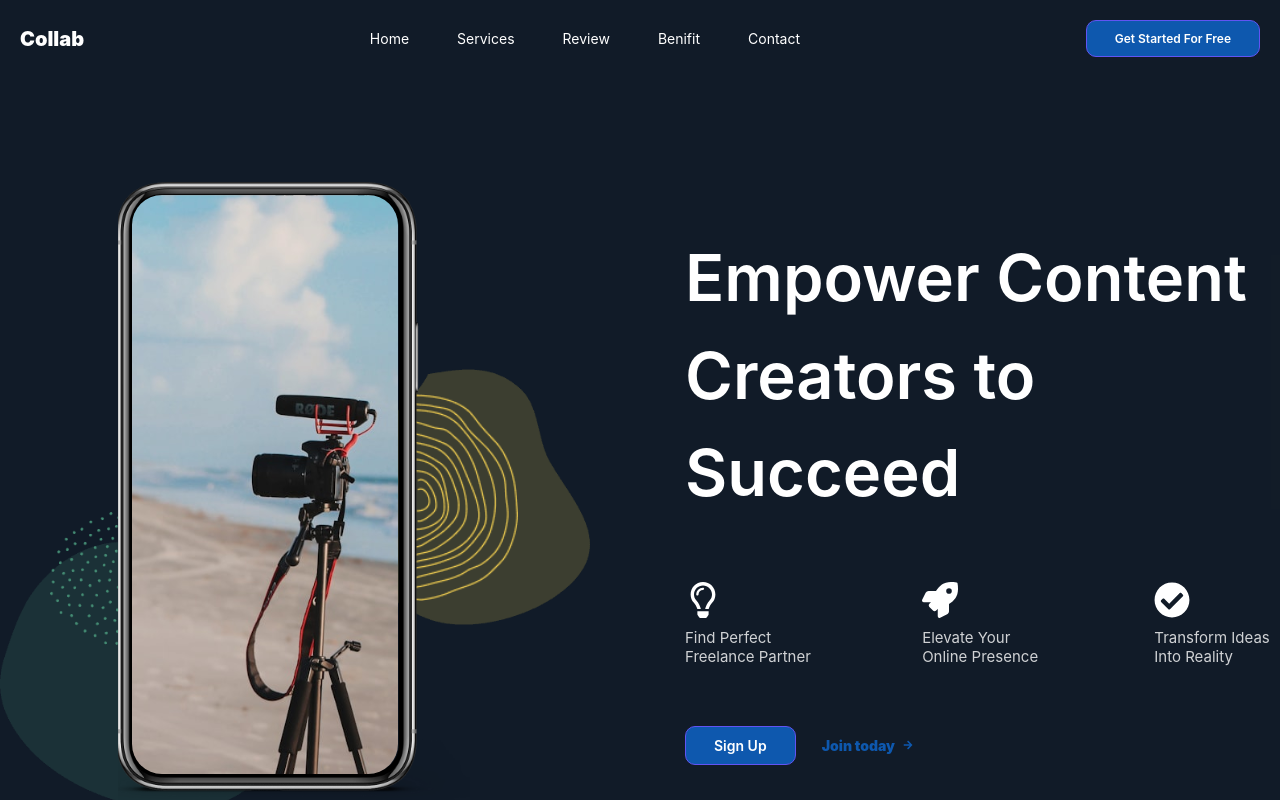
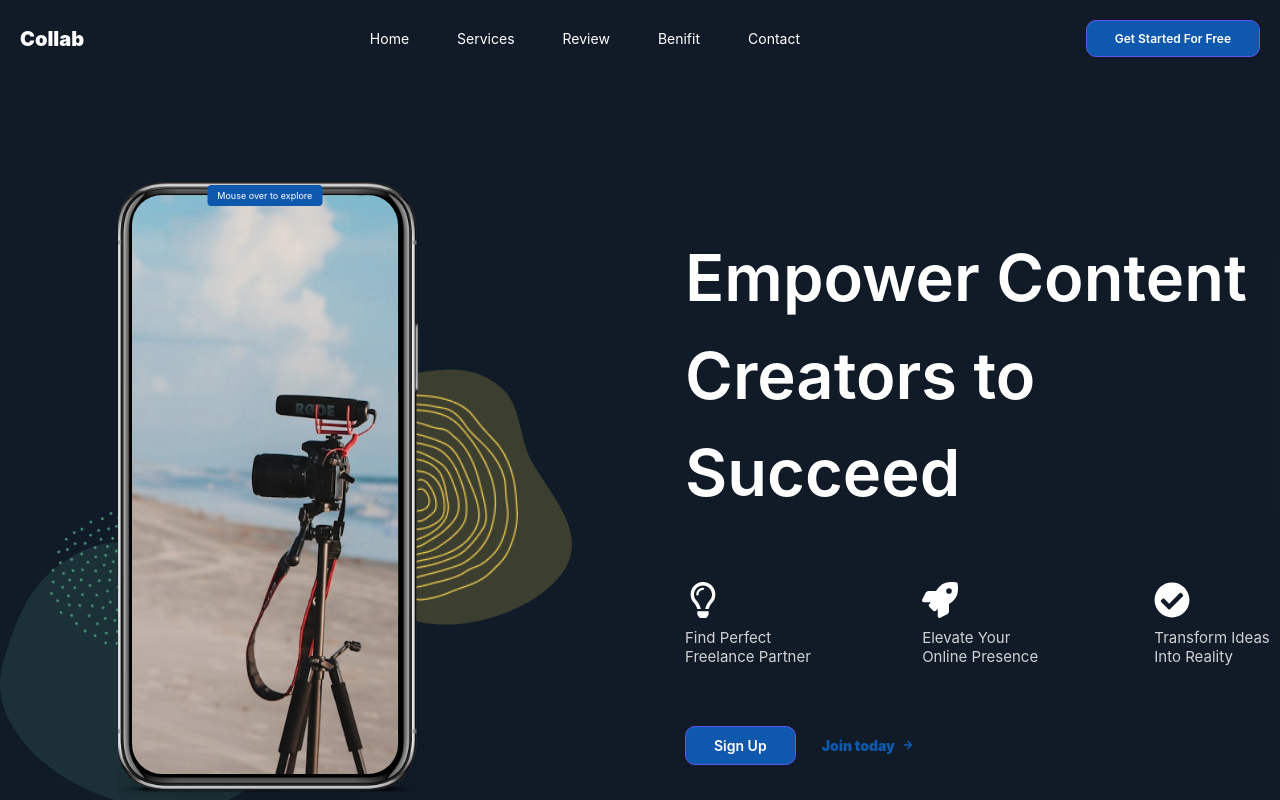
Before and after one commit to c4dr-me/creator-project, a React (Vite) app: page / in a window 1280 px wide. Shown: the top 800 px of the page. Built offline with nearby package versions, Linux system fonts and the light colour scheme.

Commit message:
added tooltip

```diff
--- a/src/Home.jsx
+++ b/src/Home.jsx
@@ -6,7 +6,29 @@ import {
   FaCheckCircle,
   FaArrowRight,
 } from "react-icons/fa";
-import styled from "styled-components";
+import styled, {css} from "styled-components";
+
+const Tooltip = styled.div`
+  position: absolute;
+  top: -10px;
+  left: 50%;
+  transform: translateX(-50%);
+  background-color: #0e58ae;
+  color: #ffffff ;
+  padding: 5px 10px;
+  border-radius: 4px;
+  font-size: 0.9rem;
+  white-space: nowrap;
+  visibility: visible;
+  opacity: 1;
+  transition: opacity 0.3s, visibility 0.3s;
+`;
+const hoverEffect = css`
+  &:hover ${Tooltip} {
+    visibility: none;
+    opacity: 0;
+  }
+`;
 
 const MainContent = styled.div`
   display: flex;
@@ -35,7 +57,7 @@ const MainContent = styled.div`
       url('./illustrationpng_4.png');
     background-repeat: no-repeat, no-repeat, no-repeat, no-repeat;
     background-size: 20% auto, 40% auto, 50% auto, 25% auto;
-    background-position: 400px 50%, 100% 50%, 0% 100%, 50px 330px;
+    background-position: 400px 50%, 95% 50%, 0% 100%, 50px 330px;
     background-attachment: scroll, scroll, scroll, scroll;
   }
 
@@ -61,6 +83,8 @@ const MainContent = styled.div`
     position: absolute;
     border-radius: 3rem;
     background-position: 75%;
+    ${hoverEffect}
+  }
   }
 
   .content {
@@ -146,13 +170,12 @@ const MainContent = styled.div`
   }
 `;
 
+
 const Home = () => {
   const mobileDisplayRef = useRef(null);
 
   useEffect(() => {
     const mobileDisplay = mobileDisplayRef.current;
-    if (!mobileDisplay) return;
-
     const handleMouseMove = (e) => {
       const { left, top, width, height } = mobileDisplay.getBoundingClientRect();
       const x = ((e.clientX - left) / width) * 100;
@@ -172,7 +195,9 @@ const Home = () => {
       <div className="main-content grid grid-two-column">
         <div className="illustration">
           <div className="mobileFrame">
-            <div className="mobileDisplay" ref={mobileDisplayRef}></div>
+            <div className="mobileDisplay" ref={mobileDisplayRef}>
+            <Tooltip>Mouse over to explore</Tooltip>
+            </div>
           </div>
         </div>
         <div className="content">
```
